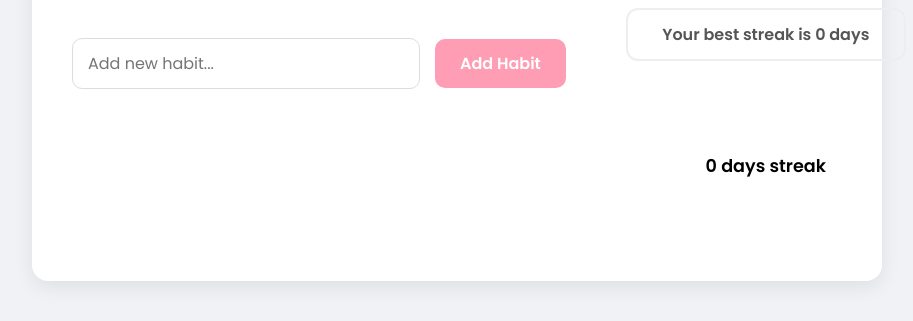
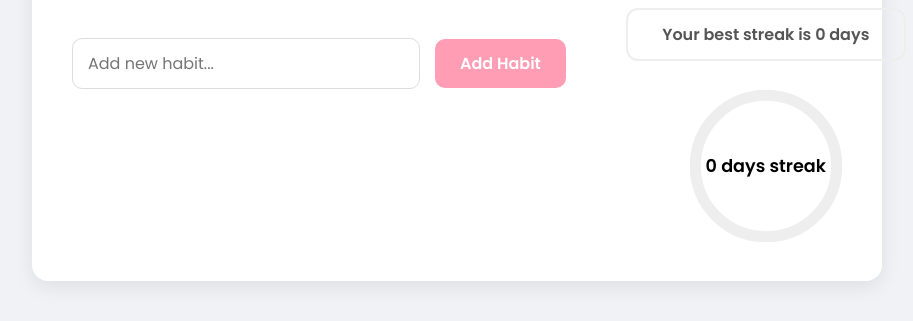
Before and after one commit to kazheakram/notionhabittracker, a plain HTML site: page index.html in a window 1280 px wide. Shown: the part 125-446 px from the top of the page, without its empty margins (183-1096 px from the left). Drawn offline with Linux system fonts and the light colour scheme.

Commit message:
Update index.html

```diff
--- a/index.html
+++ b/index.html
@@ -156,38 +156,55 @@
             width: 100%; /* Ensure they take full width in the panel */
         }
 
-        /* Streak Ring with Animated Border */
+        /* Streak Ring with Animated SVG Border */
         .streak-ring {
-            width: 160px; /* Slightly larger ring */
-            height: 160px; /* Slightly larger ring */
-            border-radius: 50%;
+            width: 160px; /* Control size of the whole component */
+            height: 160px;
+            border-radius: 50%; /* Still helps with overall shape, though SVG handles the main circle */
             display: flex;
             align-items: center;
             justify-content: center;
-            font-weight: 600;
-            font-size: 1.1rem; /* Slightly larger text inside ring */
-            color: black; /* Text color always visible */
-            position: relative; /* Needed for pseudo-element positioning */
-            z-index: 1; /* Ensure text is above pseudo-element */
-            /* No direct border here anymore */
+            position: relative; /* For positioning SVG and text */
+            /* Remove old border/pseudo-element related styles from here */
+            overflow: hidden; /* Important for clean rendering on some browsers */
         }
 
-        .streak-ring::before {
-            content: '';
+        .streak-ring .streak-circle {
             position: absolute;
             top: 0;
             left: 0;
             width: 100%;
             height: 100%;
-            border-radius: 50%;
-            border: 12px solid #ff9db4; /* This is the pink border */
-            transform: scale(0); /* Initially scaled to 0 */
-            transition: transform 0.5s ease-out; /* Animate the scale */
-            z-index: -1; /* Place behind the text */
+            /* Rotates the SVG coordinate system so the circle path starts at the top */
+            transform: rotate(-90deg);
         }
 
-        .streak-ring.visible::before {
-            transform: scale(1); /* Animate to full size when visible */
+        .streak-ring .circle-bg {
+            fill: none;
+            stroke: #eee; /* Light gray background track for the circle */
+            stroke-width: 2.5; /* Width of the track */
+        }
+
+        .streak-ring .circle-progress {
+            fill: none;
+            stroke: #ff9db4; /* Pink progress line */
+            stroke-width: 2.5; /* Width of the progress line */
+            stroke-dasharray: 100; /* Represents the circumference of the circle in SVG units */
+            stroke-dashoffset: 100; /* Initially fully offset (hidden) */
+            transition: stroke-dashoffset 0.8s ease-out; /* Smooth transition for the drawing effect */
+        }
+
+        .streak-ring.visible .circle-progress {
+            stroke-dashoffset: 0; /* Animates to 0 to "draw" the circle */
+        }
+
+        #streakText { /* Style the new span for the text */
+            font-weight: 600;
+            font-size: 1.1rem;
+            color: black;
+            z-index: 2; /* Ensure text is above SVG */
+            position: relative; /* Needed for z-index to work against absolute SVG */
+            text-align: center; /* Ensure text is centered horizontally */
         }
 
         /* Responsive adjustments */
@@ -231,7 +248,26 @@
         <div class="right-panel">
             <div class="date-box" id="dateBox"></div>
             <div class="best-streak" id="bestStreakBox">Your best streak is 0 days</div>
-            <div class="streak-ring" id="streakRing">0 days streak</div>
+            <div class="streak-ring" id="streakRing">
+                <svg class="streak-circle" viewBox="0 0 36 36">
+                    <path class="circle-bg"
+                        d="M18 2.0845
+                           a 15.9155 15.9155 0 0 1 0 31.831
+                           a 15.9155 15.9155 0 0 1 0 -31.831"
+                        fill="none"
+                        stroke="#eee"
+                        stroke-width="2.5"></path>
+                    <path class="circle-progress"
+                        d="M18 2.0845
+                           a 15.9155 15.9155 0 0 1 0 31.831
+                           a 15.9155 15.9155 0 0 1 0 -31.831"
+                        fill="none"
+                        stroke="#ff9db4"
+                        stroke-width="2.5"
+                        stroke-dasharray="100, 100"
+                        stroke-dashoffset="100"></path>
+                </svg>
+                <span id="streakText">0 days streak</span> </div>
         </div>
     </div>
 
@@ -254,10 +290,11 @@
                 `;
                 habitList.appendChild(habitDiv);
             });
-            document.getElementById('streakRing').textContent = `${streak} days streak`;
+            // Changed: Update the specific span for text
+            document.getElementById('streakText').textContent = `${streak} days streak`;
             document.getElementById('bestStreakBox').textContent = `Your best streak is ${bestStreak} days`;
 
-            // Streak ring visibility logic (controlling the 'visible' class)
+            // Streak ring visibility logic (controlling the 'visible' class on the parent div)
             const streakRing = document.getElementById('streakRing');
             const allHabitsCompleted = habits.length > 0 && habits.every(habit => habit.checked);
 
@@ -303,18 +340,11 @@
                     localStorage.setItem('streak', streak);
                     localStorage.setItem('bestStreak', bestStreak);
                     localStorage.setItem('lastDate', today); // Mark today as completed
-                    // No need to call renderHabits here as saveHabits() already does it
                 }
             } else {
-                // If any habit is unchecked, and the streak was 1 (meaning it was just completed today),
-                // or if it was already more than 0 but not fully completed for today,
-                // then reset streak to 0 for current day's progress.
-                // This scenario is tricky: a streak should only break if ALL habits weren't checked at end of DAY.
-                // For immediate feedback, we just want to ensure it doesn't *claim* a streak for today if not all done.
                  if (lastDate === today && streak === 1) { // If it's today and we just had a 1-day streak
                      streak = 0; // Reset it if a habit becomes unchecked
                      localStorage.setItem('streak', streak);
-                     // renderHabits will be called by saveHabits
                  }
             }
         }
@@ -330,8 +360,6 @@
         // if user checks/unchecks habits repeatedly after initial completion.
         function streakHasBeenIncrementedToday() {
              const today = new Date().toDateString();
-             // Check if lastDate is today and streak is already at least 1,
-             // meaning a streak was registered for today.
              return localStorage.getItem('lastDate') === today && parseInt(localStorage.getItem('streak') || '0') >= 1;
         }
 
@@ -339,8 +367,6 @@
         function checkStreak() {
             const today = new Date().toDateString();
             if (lastDate !== today) {
-                // This logic runs at the start of a NEW day.
-                // It checks if ALL habits were checked on the *previous* day (lastDate).
                 const wereAllHabitsCheckedYesterday = habits.every(habit => habit.checked);
 
                 if (lastDate && wereAllHabitsCheckedYesterday && habits.length > 0) {
@@ -352,24 +378,18 @@
                     streak = 0; // Reset streak if previous day was missed
                 }
 
-                // Reset all habits for the new day
                 habits = habits.map(h => ({ ...h, checked: false }));
-                lastDate = today; // Update lastDate to today
+                lastDate = today;
                 localStorage.setItem('lastDate', lastDate);
                 saveHabits();
             } else {
-                // If it's still the same day, we need to ensure the streak
-                // correctly reflects whether all habits are currently checked.
-                // This prevents streak from being 0 if you refresh mid-day after completing some habits.
                 const allHabitsCompletedForToday = habits.length > 0 && habits.every(habit => habit.checked);
                 if (allHabitsCompletedForToday && streak === 0) {
-                     // This path handles the initial 0 to 1 increment if the page is refreshed after completion
-                     // but before the 'next day' streak logic kicks in, and the streak was somehow 0.
                     streak = 1;
                     if (streak > bestStreak) bestStreak = streak;
                     localStorage.setItem('streak', streak);
                     localStorage.setItem('bestStreak', bestStreak);
-                    localStorage.setItem('lastDate', today); // Important to mark today as completed for streak
+                    localStorage.setItem('lastDate', today);
                 }
             }
         }
@@ -377,14 +397,7 @@
         // Initialize display on page load
         document.getElementById('dateBox').textContent = new Date().toLocaleDateString('en-US', { month: 'long', day: 'numeric', year: 'numeric' });
 
-        // This initial checkStreak is crucial.
-        // It runs once on load to determine if a new day has started
-        // and if yesterday's habits were completed, updating the streak accordingly.
-        // It also resets habits for the new day.
         checkStreak();
-
-        // This renderHabits ensures the UI is updated with the current state,
-        // including streak numbers and ring visibility, immediately after checkStreak runs.
         renderHabits();
     </script>
 </body>
```
